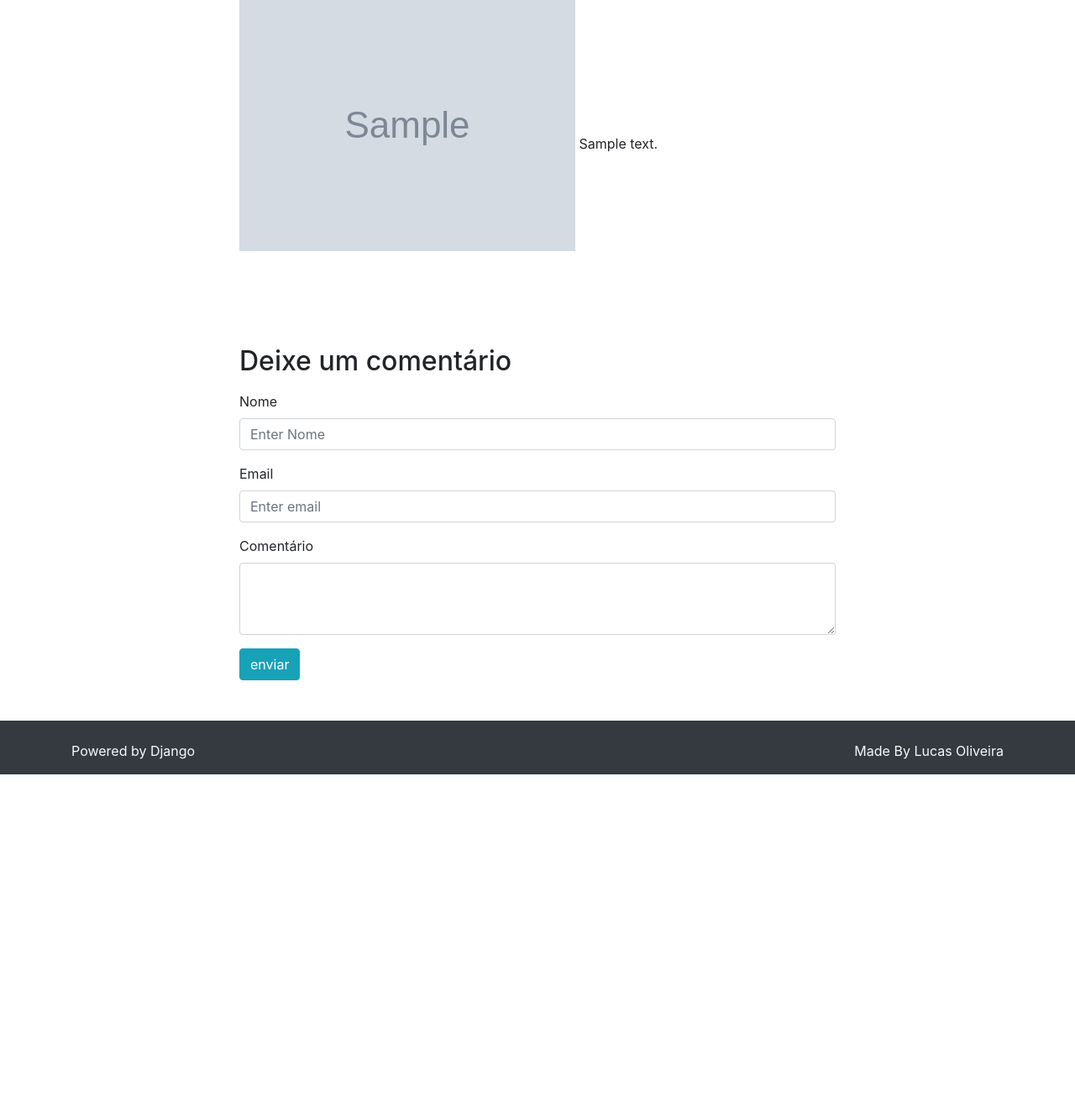
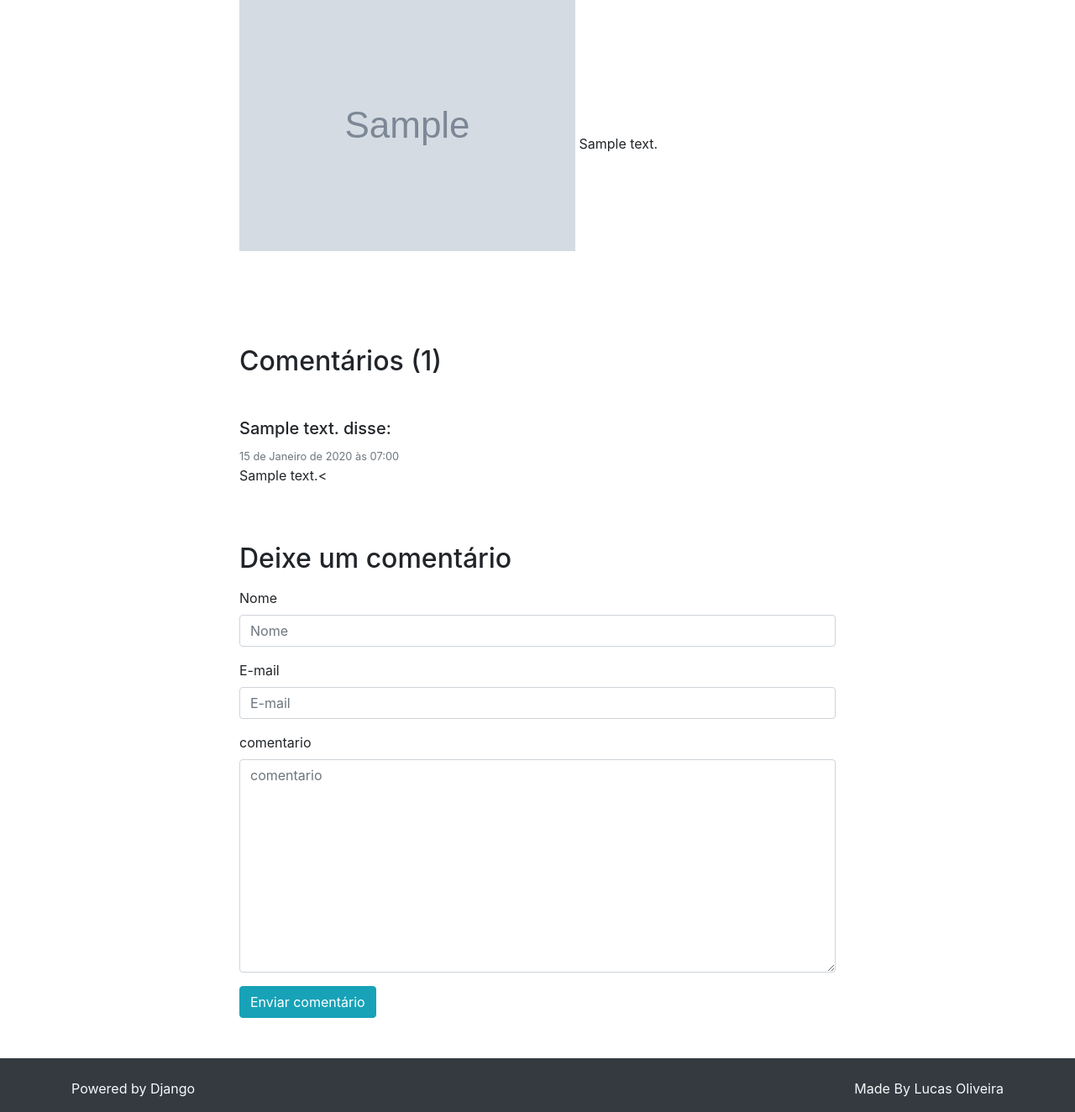
Before and after one commit to lucas-ioliveira/project_tec_blog, a Django app: page /1 in a window 1280 px wide. Shown: the part 287-1611 px from the top of the page at 84% size. Before the commit the page ends 1209 px from the top, so only its background shows below. Run offline with Django 4.2, Linux system fonts and the light colour scheme; tables that the repository leaves empty hold one stand-in row (values such as "Sample post"); grey boxes marked "Sample" are stand-in pictures; some libraries are stand-ins or nearby versions.

Commit message:
feat: Improving functionality of the comments system

```diff
--- a/accounts/templates/accounts/dashboard.html
+++ b/accounts/templates/accounts/dashboard.html
@@ -1,5 +1,5 @@
 {% extends 'base.html' %}
-
+{% load bootstrap4 %}
 {%block titulo%}Dashboard de {{user}} | {%endblock%}
 
 {% block conteudo %}
@@ -19,7 +19,7 @@
     <form action="{%url 'dashboard'%}" method="POST" enctype="multipart/form-data">
         {% csrf_token %}
         <table class="table">
-            {{form}}
+            {% bootstrap_form form %}
             <tr>
                 <td>
                     <button type="submit" class="btn btn-info">Enviar</button>
--- a/accounts/views.py
+++ b/accounts/views.py
@@ -18,7 +18,7 @@ from .models import FormContato
 def login(request):
     # Validando o formulário caso não tenha sido postado nada.
     if request.method != "POST":
-        messages.info(request, "Nada postato!")
+        messages.info(request, "Nada postado!")
         return render(request, "accounts/login.html")
 
     # Coletando os dados
--- a/comentarios/forms.py
+++ b/comentarios/forms.py
@@ -1,17 +1,12 @@
-from django.forms import ModelForm
+from django import forms
 from .models import Comment
 
+class FormComment(forms.Form):
+     nome = forms.CharField(label='Nome', max_length=100)
+     email = forms.EmailField(label='E-mail', max_length=100)
+     comentario = forms.CharField(label='comentario', widget=forms.Textarea())
 
-class FormComment(ModelForm):
-    class Meta:
-        model = Comment
-        fields = ("comment_name", "comment_email", "comment")
-
-    def clean(self):
-        data = self.cleaned_data
-        form_name = data.get("comment_name")
-        form_email = data.get("comment_email")
-        form_comment = data.get("comment")
-
-        if len(form_name) < 5:
-            self.add_error("comment_name", "Nome precisa ter mais de 5 caracteres.")
+# class FormCommentModel(forms.ModelForm):
+#      class Meta:
+#           model = Comment
+#           fields = ['comment_name', 'comment_email', 'comment']
--- a/posts/admin.py
+++ b/posts/admin.py
@@ -1,6 +1,5 @@
 from django.contrib import admin
 from .models import Categoria, Posts
-from django_summernote.admin import SummernoteModelAdmin
 
 # Modificando exibição
 
--- a/posts/models.py
+++ b/posts/models.py
@@ -34,5 +34,6 @@ class Posts(models.Model):
     )
     post_published = models.BooleanField(default=False, verbose_name="Published")
 
+
     def __str__(self) -> str:
         return self.post_title
--- a/posts/templates/posts/ver_post.html
+++ b/posts/templates/posts/ver_post.html
@@ -1,5 +1,5 @@
 {% extends 'base.html' %}
-
+{%load bootstrap4%}
 {% block conteudo %}
 
  <!-- POST -->
@@ -38,20 +38,25 @@
             <div class="col-xl"></div>
         </div>
 
-        {% if comments %}
+        {% if comment %}
 
             <div class="row pt-5">
+
                 <div class="col-xl"></div>
                 <div class="col-xl-8">
-                    <h2 class="my-3">Comentários ({{comments.count}})</h2>
 
-                    {% for comment in comments %}
+                    <h2 class="my-3">Comentários ({{comment.count}})</h2>
+
+                    {% for comment in comment %}
 
                     <h5 class="mb-2 mt-5">{{comment.comment_name}} disse:</h5>
+
                     <small class="text-muted">{{ comment.comment_date }}</small>
+
                     <p class="mb-1">{{ comment.comment }}&lt;</p>
 
                     {% endfor %}
+
                 </div>
                 <div class="col-xl"></div>
             </div>
@@ -63,29 +68,15 @@
 
         <h2 class="my-3">Deixe um comentário</h2>
 
-        <form method="POST" action="#">
+        <form method="POST" action="{% url 'index' %}">
             <!--Segurança do Django no formulário-->
             {% csrf_token %}
                 <!--Menssagem do Django no formulário-->
                 {% include 'parciais/_message.html' %}
 
-                <div class="form-group">
-                    <label>Nome</label>
-                    <input type="text" name="nome" value="{{ request.POST.nome }}" class="form-control" placeholder="Enter Nome">
-                </div>
+                {%bootstrap_form form%}
 
-                <div class="form-group">
-                    <label>Email</label>
-                    <input type="email" name="email" value="{{ request.POST.email }}" class="form-control"
-                           placeholder="Enter email">
-                </div>
-
-                <div class="form-group">
-                    <label for="exampleFormControlTextarea1">Comentário</label>
-                    <textarea class="form-control" value="{{ request.POST.comentario }} name="comentario" rows="3"></textarea>
-                </div>
-
-                <button type="submit" class="btn btn-info">enviar</button>
+                <button type="submit" class="btn btn-info">Enviar comentário</button>
 
         </form>
     </div>
--- a/posts/views.py
+++ b/posts/views.py
@@ -13,7 +13,11 @@ from django.core.paginator import Paginator
 # Importação do módulo do Django
 from django.contrib import messages
 
+from django.views.generic.edit import UpdateView
 from comentarios.models import Comment
+# from comentarios.forms import FormCommentModel
+from comentarios.forms import FormComment
+
 
 
 def index(request):
@@ -27,26 +31,25 @@ def index(request):
 # Função que pega um dado no banco de dados e se não existir levanta um erro 404.
 def ver_post(request, post_id):
     post = get_object_or_404(Posts, id=post_id)
-    return render(request, "posts/ver_post.html", {"post": post})
 
-
-# Comentario
-def Comentario(request):
-    # Validando o formulário caso não tenha sido postado nada.
-    if request.method != "POST":
-        messages.info(request, "Nada postato!")
-        return render(request, "ver_post.html")
+    # nova funcionalidade, exibir os comentários nos posts.
+    comment = Comment.objects.order_by("id").filter(comment_published=True)
 
     # Coletando os dados
-    nome = request.POST.get("nome")
-    email = request.POST.get("email")
-    comentario = request.POST.get("comentario")
+    if str(request.method) == 'POST':
 
-    cadastro_comentario = Comentario.object(
-        comment_name=nome,
-        comment_email=email,
-        comment=comentario,
-    )
+        form = FormComment(request.POST)
 
-    cadastro_comentario.save()
-    return redirect("posts/ver_post.html")
+        if form.is_valid():
+            form.save()
+            messages.success(request, 'Comentário enviado com sucesso.')
+            form = FormComment()
+
+        else:
+            messages.success(request, 'Erro ao enviar comentário.')
+    else:
+        form = FormComment()
+
+    return render(request, "posts/ver_post.html",
+                  {"post": post, "comment": comment,
+                  "form": form})
--- a/tecblog/settings.py
+++ b/tecblog/settings.py
@@ -41,7 +41,8 @@ INSTALLED_APPS = [
     "accounts",
     "posts",
     "comentarios",
-    "django_summernote",
+    "bootstrap4",
+
 ]
 
 MIDDLEWARE = [
@@ -127,6 +128,7 @@ STATICFILES_DIRS = [os.path.join(BASE_DIR, "templates/static")]
 # Configuração da pasta com arquivos de mídia.
 MEDIA_ROOT = os.path.join(BASE_DIR, "media")
 MEDIA_URL = "media/"
+
 # Mensagens com o django
 from django.contrib.messages import constants
 
--- a/tecblog/urls.py
+++ b/tecblog/urls.py
@@ -20,10 +20,6 @@ from django.urls import path, include
 from django.conf import settings
 from django.conf.urls.static import static
 
-"""
-inserir em urlpatterns
-+ static(settings.MEDIA_URL, documents_root=settings.MEDIA_ROOT)
-"""
 urlpatterns = [
     path("", include("posts.urls")),
     path("admin/", admin.site.urls),
--- a/templates/base.html
+++ b/templates/base.html
@@ -1,4 +1,5 @@
 {% load static %}
+{% load bootstrap4 %}
 <!DOCTYPE html>
 <html lang="pt">
 
```
Also changed, not shown: documentacao/img/dashboard.PNG, media/post_img/2023/06/linux_linux_mint_gnu_logo_texture_103848_1280x720.jpg (added).
